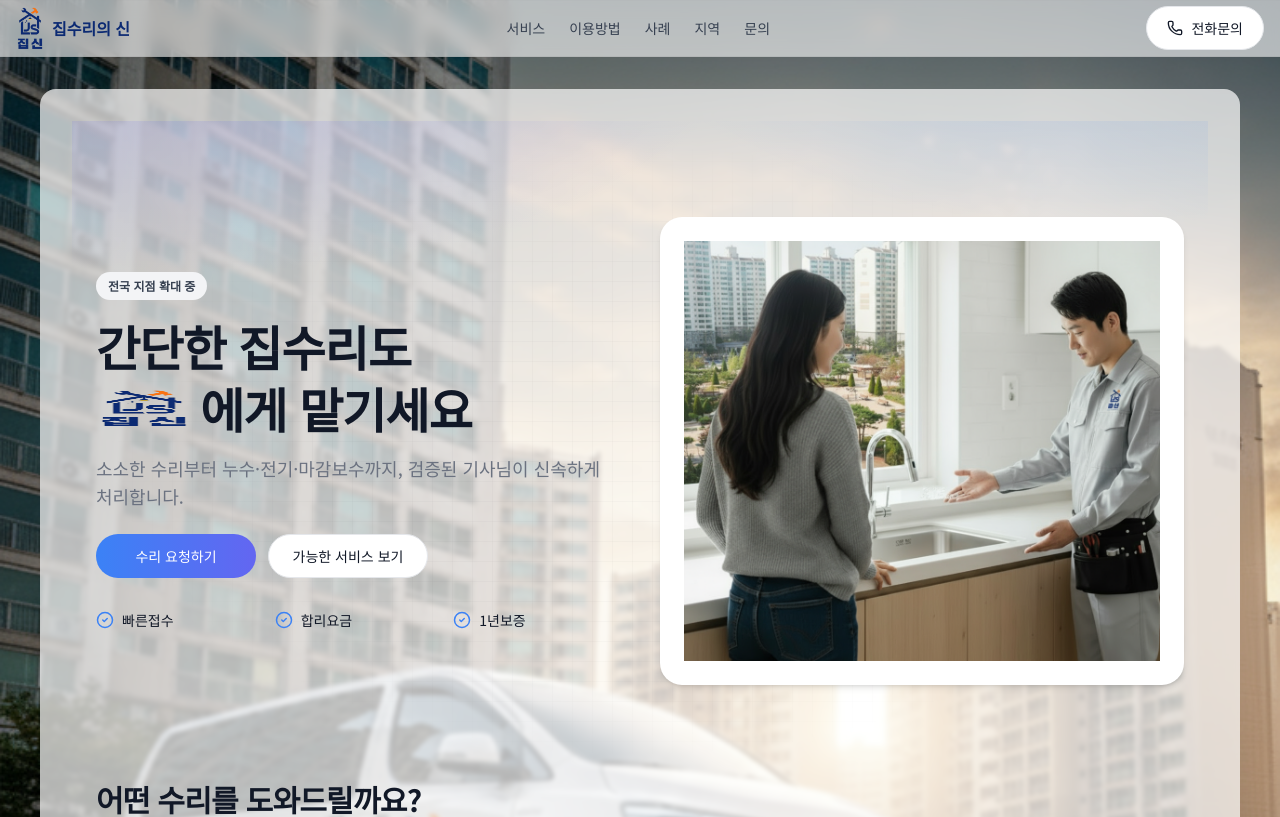
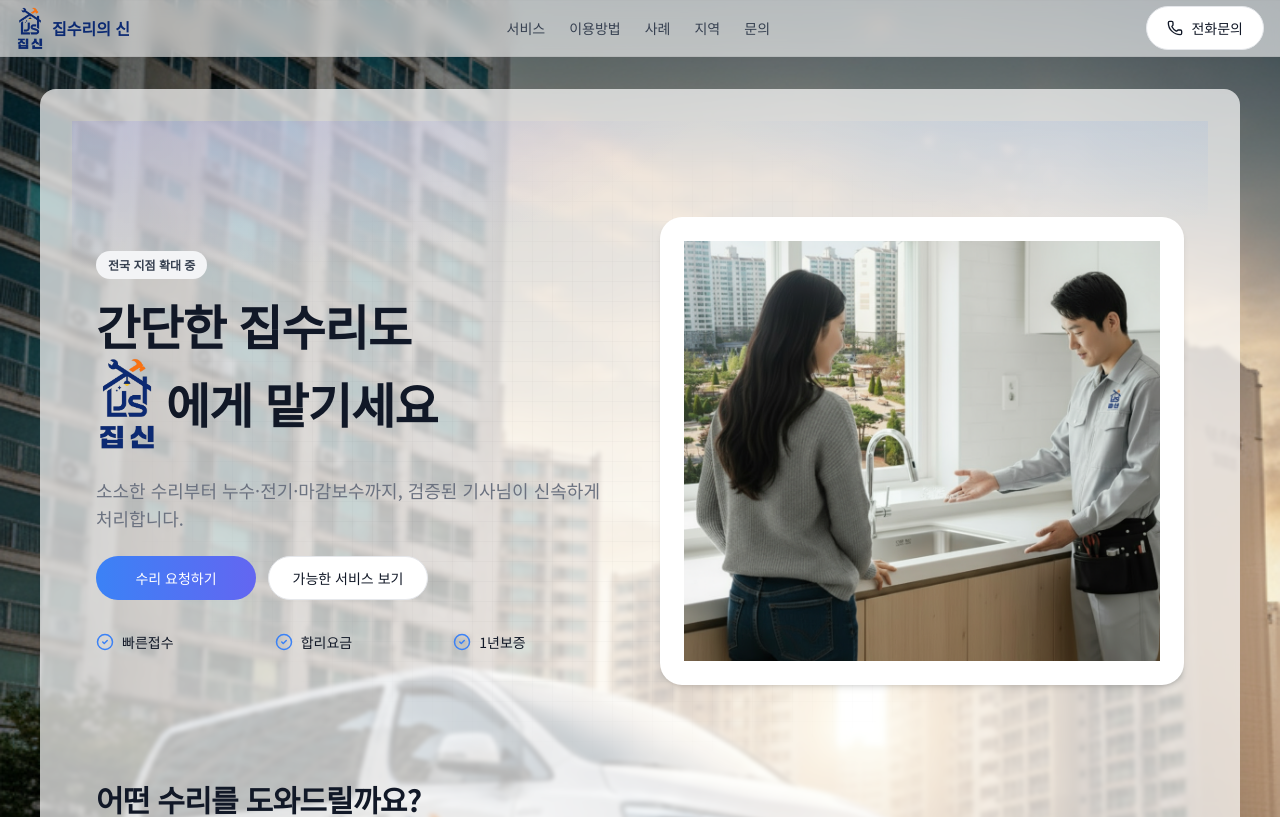
Before and after one commit to bdbd19970922-png/zibsin-homepage, a Next.js app: page / in a window 1280 px wide. Shown: the top 817 px of the page. Built offline with nearby package versions, Linux system fonts and the light colour scheme.

Commit message:
집신페이지

```diff
--- a/app/(site)/_components/Hero.tsx
+++ b/app/(site)/_components/Hero.tsx
@@ -23,13 +23,15 @@ export default function Hero() {
               {/* 로고 + '에게 맡기세요'를 같은 줄에 두되, 화면폭 좁으면 자동 줄바꿈 */}
               <span className="inline-flex items-center align-baseline gap-2">
                 <Image
-                  src="/logo/jibsin.png"
-                  alt="집신 로고"
-                  width={64}
-                  height={26}
-                  className="inline-block align-middle sm:w-[80px] sm:h-[32px] md:w-[96px] md:h-[38px]"
-                  priority
-                />
+  src="/logo/jibsin.png"
+  alt="집신 로고"
+  width={192}
+  height={60}
+  sizes="(min-width:1280px) 256px, (min-width:1024px) 192px, (min-width:640px) 160px, 128px"
+  className="inline-block align-middle h-8 sm:h-10 md:h-12 lg:h-24 w-auto"
+  priority
+/>
+
                 <span>에게 맡기세요</span>
               </span>
             </h1>
```
